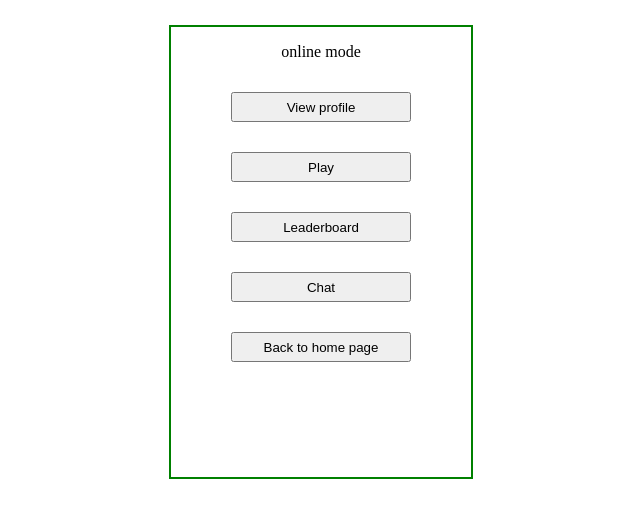
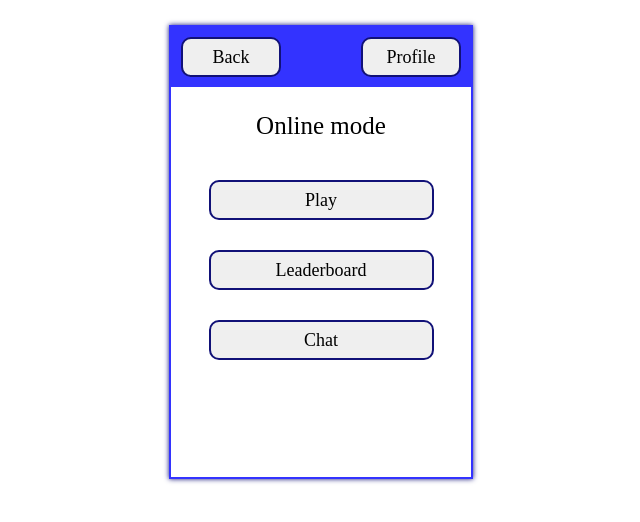
Before and after one commit to ahmed0saber/XO-online, a Django app: page /online/ in a window 1280 px wide. Shown: the top 522 px of the page, without its empty margins (319-959 px from the left). Run offline with Django 3.2, Linux system fonts and the light colour scheme.

Commit message:
Update online.html

```diff
--- a/app/templates/app/online.html
+++ b/app/templates/app/online.html
@@ -9,26 +9,54 @@
       #div1{
         height: 450px;
         width: 300px;
-        border: 2px solid green;
+        border: 2px solid #33F;
+        box-shadow: 0 0 5px #117;
         margin: auto;
         margin-top: 25px;
         text-align: center;
       }
-      .btns{
-        height: 30px;
-        width: 180px;
+      button{
+        height: 40px;
+        width: 225px;
         margin: 15px;
+        border: 2px solid #117;
+        border-radius: 10px;
+        padding: 5px;
+        font-size: 18px;
+        font-family: Times New Roman;
+      }
+      #header_p{
+        font-size: 25px;
+        font-family: Times New Roman;
+      }
+      #back{
+        height: 40px;
+        width: 100px;
+        float: left;
+        margin: 10px;
+      }
+      #profile{
+        height: 40px;
+        width: 100px;
+        float: right;
+        margin: 10px;
+      }
+      #header{
+        background-color: #33F;
+        height: 60px;
       }
     </style>
   </head>
   <body>
     <div id="div1">
-      <p>online mode</p>
-      <a href=""><button class="btns">View profile</button></a>
+      <div id="header">
+        <a href=""><button id="back">Back</button></a>
+        <a href=""><button id="profile" class="btns">Profile</button></a>
+      </div>
+      <p id="header_p">Online mode</p>
       <a href=""><button class="btns">Play</button></a>
       <a href=""><button class="btns">Leaderboard</button></a>
       <a href=""><button class="btns">Chat</button></a>
-      <a href=""><button class="btns">Back to home page</button></a>
     </div>
   </body>
 </html>
```
